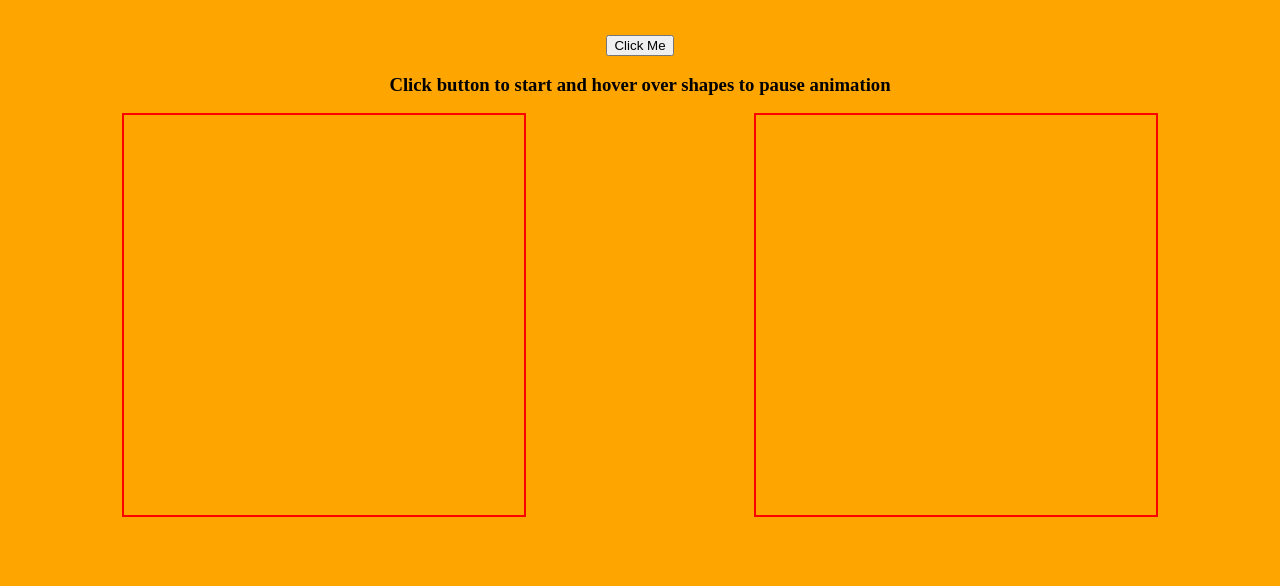
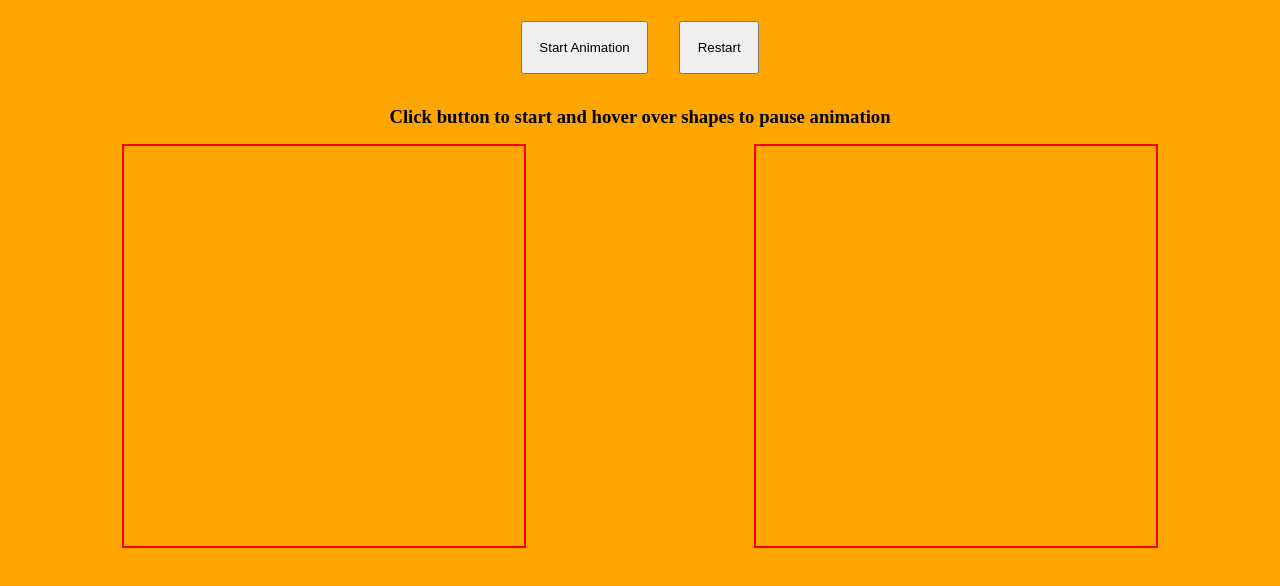
Before and after one commit to amitzed/promise-async-await-color-shape-animator, a plain HTML site: page index.html in a window 1280 px wide. Drawn offline with Linux system fonts and the light colour scheme.

Commit message:
Added additional styling and restart button

```diff
--- a/index.html
+++ b/index.html
@@ -10,7 +10,8 @@
   <body>
 
     <div class="app-container">
-      <button id="btn1" type="button" name="button">Click Me</button>
+      <button id="btn1" type="button" name="button">Start Animation</button>
+      <button onClick={window.location.reload()}>Restart</button>
       <h3>Click button to start and hover over shapes to pause animation</h3>
       <div class="shape-container">
         <div class="circle one">
--- a/style.css
+++ b/style.css
@@ -1,3 +1,8 @@
+html {
+  -webkit-font-smoothing: antialiased;
+  -moz-osx-font-smoothing: grayscale;
+}
+
 body {
   text-align: center;
   background: orange;
@@ -5,6 +10,17 @@ body {
 
 button {
   margin-top: 2em;
+  padding: 1.25em;
+  margin: 1em;
+  cursor: pointer;
+  -webkit-transition: all 0.3s ease-in-out;
+  -moz-transition: all 0.3s ease-in-out;
+  -o-transition: all 0.3s ease-in-out;
+  transition: all 0.3s ease-in-out;
+}
+
+button:hover {
+  background: lightgreen;
 }
 
 .shape-container {
```
